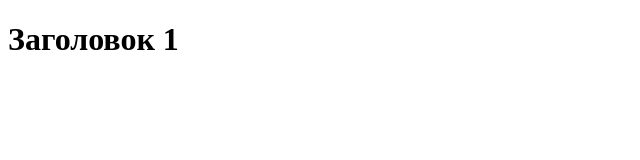
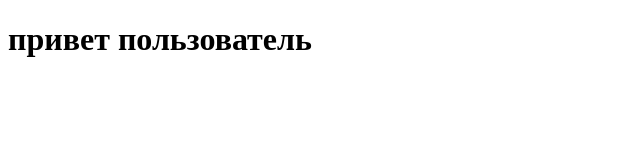
Before and after one commit to VladNek/webstudy, a plain HTML site: page index.html in a window 1280 px wide. Shown: the whole page, without its empty margins (0-640 px from the left). Drawn offline with Linux system fonts and the light colour scheme.

Commit message:
добавил приветствие

```diff
--- a/index.html
+++ b/index.html
@@ -7,6 +7,6 @@
  <link rel="stylesheet" href="style.css">
 </head>
 <body>
- <h1> Заголовок 1 </h1>
+ <h1> привет пользователь  </h1>
 </body>
 </html>
```
